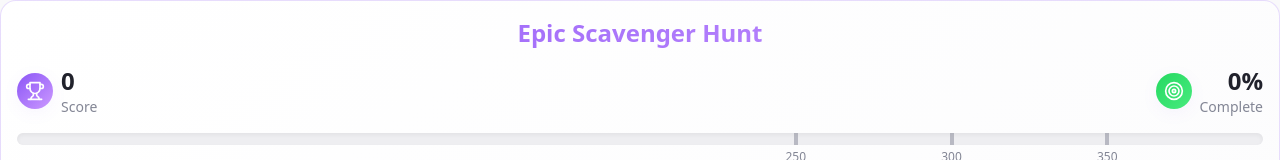
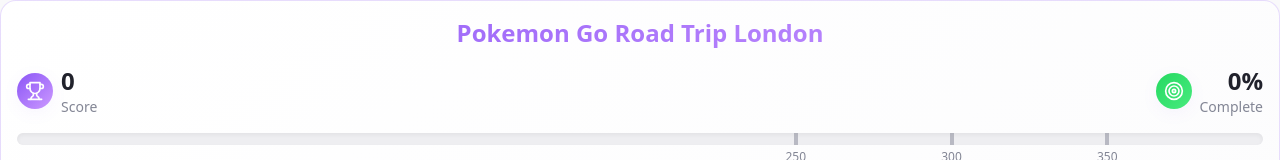
Before and after one commit to StarsMmd/hunt-progress-party, a React (Vite) app: page / in a window 1280 px wide. Shown: the top 160 px of the page. Built offline with nearby package versions, Linux system fonts and the light colour scheme.

Commit message:
Change title to "Pokemon Go Road Trip London"

```diff
--- a/src/data/scavenger-hunt-config.ts
+++ b/src/data/scavenger-hunt-config.ts
@@ -39,7 +39,7 @@ import graveler from '@/assets/alolan-graveler.png';
 
 
 export const scavengerHuntConfig: ScavengerHuntConfig = {
-  title: "Epic Scavenger Hunt",
+  title: "Pokemon Go Road Trip London",
   maxPoints: 400,
   milestones: [250, 300, 350],
   categories: [
```
